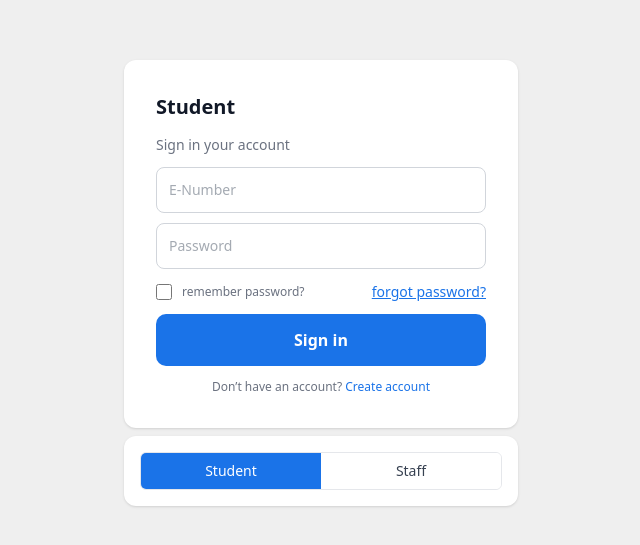
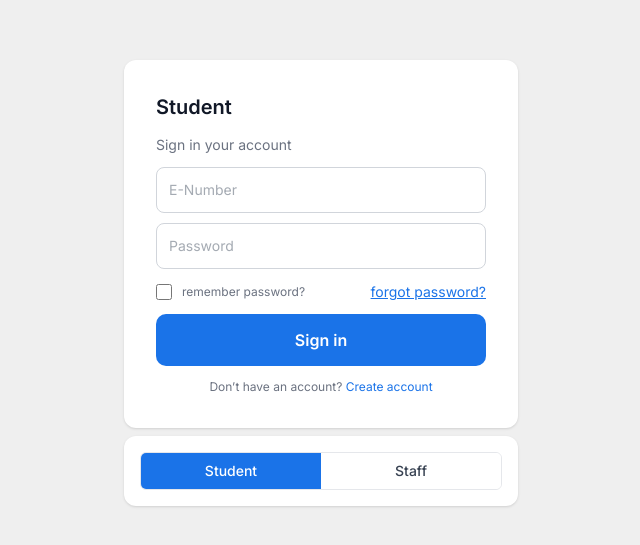
Before and after one commit to Esoft-Management-System/Frontend, a React app: page / in a window 1280 px wide. Shown: the part 117-662 px from the top of the page, without its empty margins (319-959 px from the left). Built offline with nearby package versions, Linux system fonts and the light colour scheme; the HTML template or start-up script is replaced by a standard one.

Commit message:
feat: update font import and apply global styles

```diff
--- a/src/index.css
+++ b/src/index.css
@@ -1 +1,12 @@
+@import url('https://fonts.googleapis.com/css2?family=Inter:ital,opsz,wght@0,14..32,100..900;1,14..32,100..900&display=swap');
 @import "tailwindcss";
+
+* {
+  font-family: 'Inter', sans-serif;
+}
+
+a {
+  text-decoration: none;
+  color: inherit;
+  cursor: pointer;
+}
```
